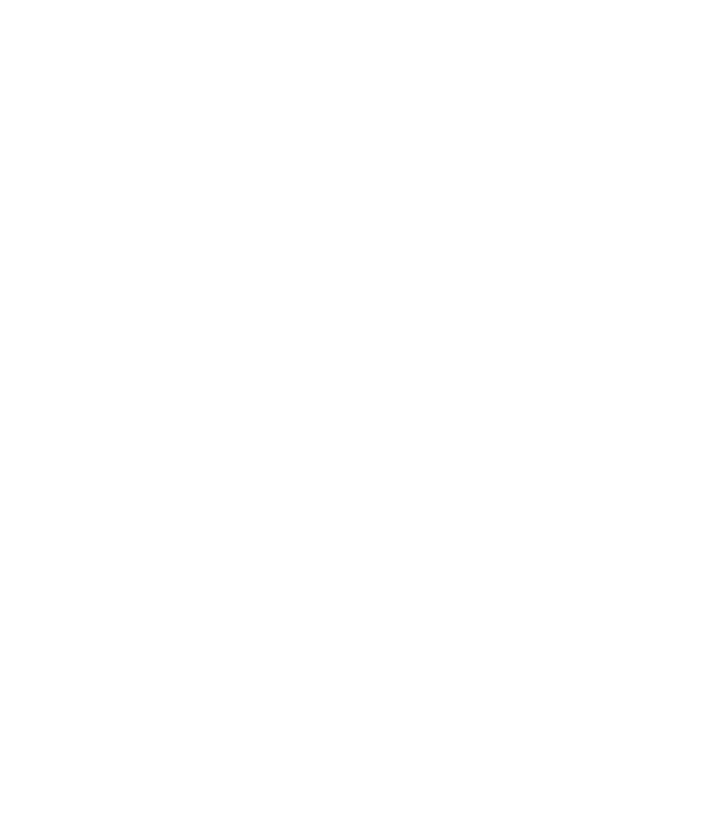
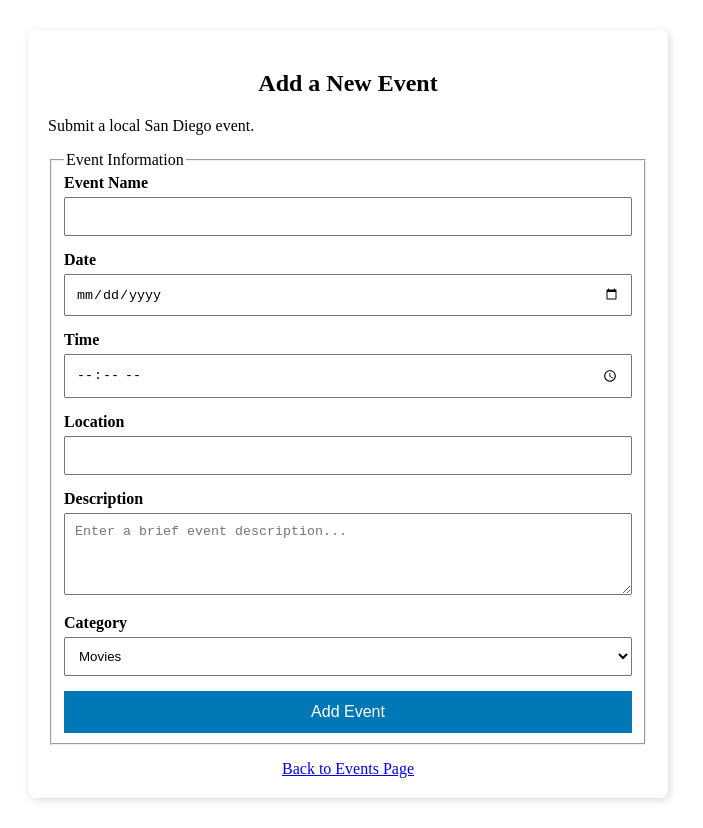
Before and after one commit to agraening1951/CSC441-Web-App-Development, a plain HTML site: page add-event.html in a window 1280 px wide. Shown: the whole page, without its empty margins (292-995 px from the left). Before the commit the page ends 800 px from the top, so only its background shows below. Drawn offline with Linux system fonts and the light colour scheme.

Commit message:
created add-event form

```diff
--- a/add-event.html
+++ b/add-event.html
@@ -0,0 +1,128 @@
+<!DOCTYPE html>
+<html lang="en">
+<head>
+    <meta charset="UTF-8">
+    <meta name="viewport" content="width=device-width, initial-scale=1.0">
+    <title>Add Event</title>
+    <style>
+        .form-container {
+            max-width: 600px;
+            margin: 30px auto;
+            padding: 20px;
+            background-color: white;
+            border-radius: 8px;
+            box-shadow: 2px 2px 8px rgba(0,0,0,0.15);
+        }
+
+        .form-container h2 {
+            text-align: center;
+        }
+
+        .form-group {
+            margin-bottom: 15px;
+        }
+
+        label {
+            display: block;
+            font-weight: bold;
+            margin-bottom: 5px;
+        }
+
+        input,
+        select {
+            width: 100%;
+            padding: 10px;
+            box-sizing: border-box;
+        }
+
+        button {
+            background-color: #0077b6;
+            color: white;
+            border: none;
+            padding: 12px;
+            width: 100%;
+            cursor: pointer;
+            font-size: 16px;
+        }
+
+        button:hover {
+            background-color: #023e8a;
+        }
+
+        .back-link {
+            display: block;
+            text-align: center;
+            margin-top: 15px;
+        }
+        textarea {
+            width: 100%;
+            padding: 10px;
+            box-sizing: border-box;
+             resize: vertical;
+        }
+    </style>
+</head>
+<body>
+    <div class="form-container">
+        <h2>Add a New Event</h2>
+        <p>Submit a local San Diego event.</p>
+        <form id="eventForm">
+            <fieldset>
+                <legend>Event Information</legend>
+                <div class="form-group">
+                    <label for="eventName">Event Name</label>
+                    <input type="text" id="eventName" name="eventName" required>
+                </div>
+                <div class="form-group">
+                    <label for="eventDate">Date</label>
+                    <input type="date" id="eventDate" name="eventDate" required>
+                </div>
+                <div class="form-group">
+                    <label for="eventTime">Time</label>
+                    <input type="time" id="eventTime" name="eventTime" required>
+                </div>
+                <div class="form-group">
+                    <label for="eventLocation">Location</label>
+                    <input type="text" id="eventLocation" name="eventLocation" required>
+                </div>
+                <div class="form-group">
+                <label for="eventDescription">Description</label>
+                <textarea id="eventDescription"
+                        rows="4"
+                        placeholder="Enter a brief event description..."
+                        required></textarea>
+                </div>
+                <div class="form-group">
+                    <label for="eventCategory">Category</label>
+                    <select id="eventCategory" name="eventCategory" required>
+                        <option value="Movies">Movies</option>
+                        <option value="Surfing">Surfing</option>
+                        <option value="Hiking">Hiking</option>
+                        <option value="Farmer's Market">Farmer's Market</option>
+                    </select>
+                </div>
+                <button type="submit">Add Event</button>
+            </fieldset>
+        </form>
+        <a class="back-link" href="events.html">Back to Events Page</a>
+    </div>
+    <script>
+        document.getElementById("eventForm").addEventListener("submit", function(event) {
+            event.preventDefault();
+            const newEvent = {
+                name: document.getElementById("eventName").value,
+                date: document.getElementById("eventDate").value,
+                time: document.getElementById("eventTime").value,
+                location: document.getElementById("eventLocation").value,
+                description: document.getElementById("eventDescription").value,
+                category: document.getElementById("eventCategory").value
+            };
+            let events = JSON.parse(localStorage.getItem("events")) || [];
+            events.push(newEvent);
+            localStorage.setItem("events", JSON.stringify(events));
+            alert("Event added successfully!");
+            window.location.href = "events.html";
+        });
+    </script>
+</body>
+</html>
```
Also changed, not shown: events.html (+1 -0 lines).
